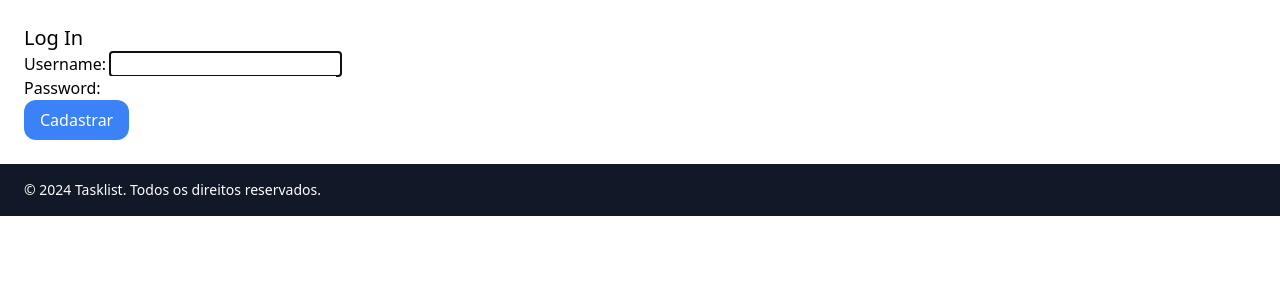
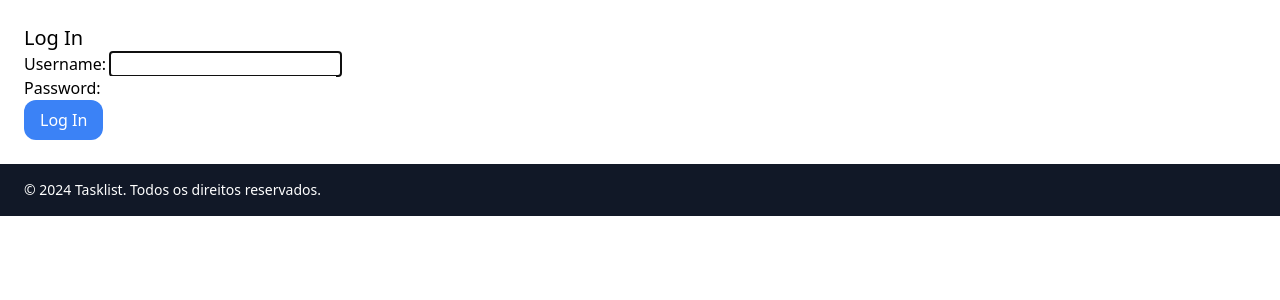
Before and after one commit to Pitossomo/django-tasklist, a Django app: page /accounts/login/ in a window 1280 px wide. Shown: the part 76-376 px from the top of the page. Run offline with Django 5.2, Linux system fonts and the light colour scheme; some libraries are stand-ins or nearby versions.

Commit message:
chore(login.html): Fix login button's label

```diff
--- a/tasklist/accounts/templates/accounts/login.html
+++ b/tasklist/accounts/templates/accounts/login.html
@@ -11,6 +11,6 @@
 
         {{ form.as_p }}
 
-        <button class="py-2 px-4 bg-blue-500 hover:bg-blue-600 text-white rounded-xl">Cadastrar</button>
+        <button class="py-2 px-4 bg-blue-500 hover:bg-blue-600 text-white rounded-xl">Log In</button>
     </form>
 {% endblock %}
```
